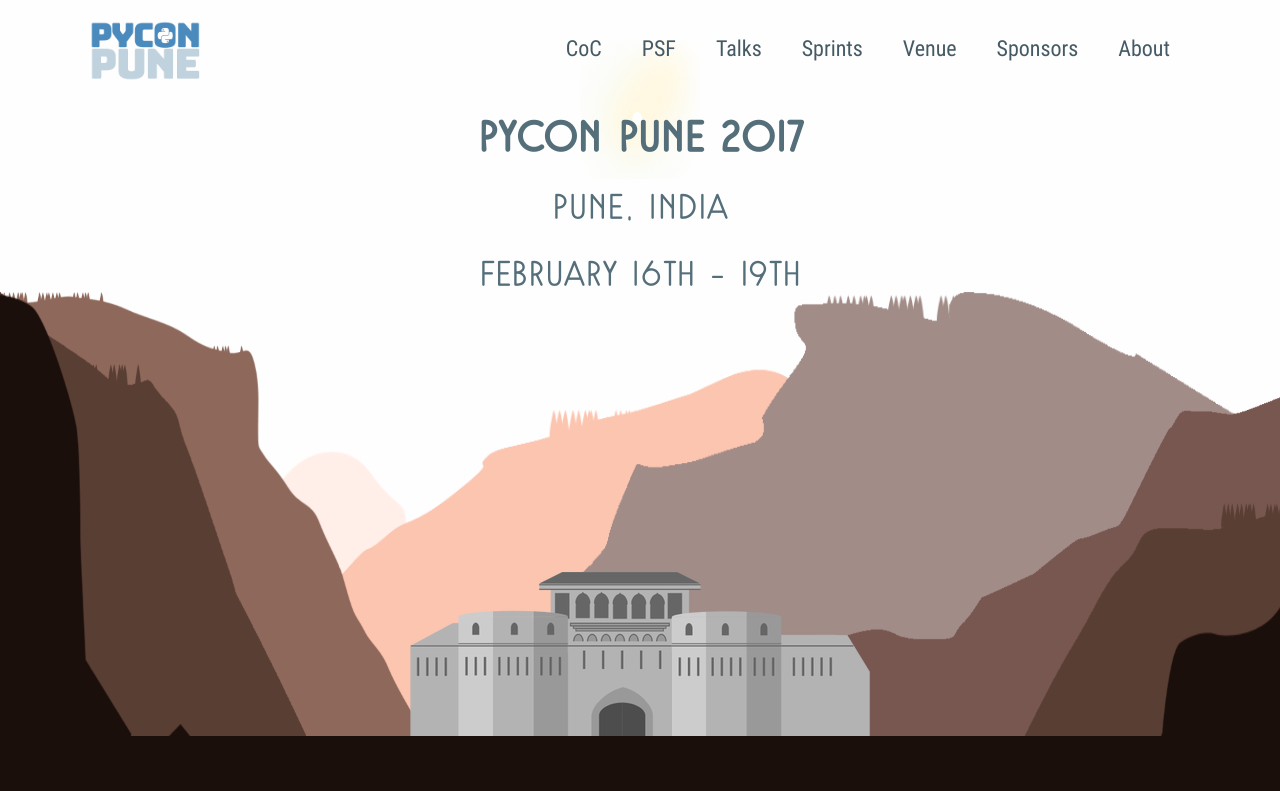
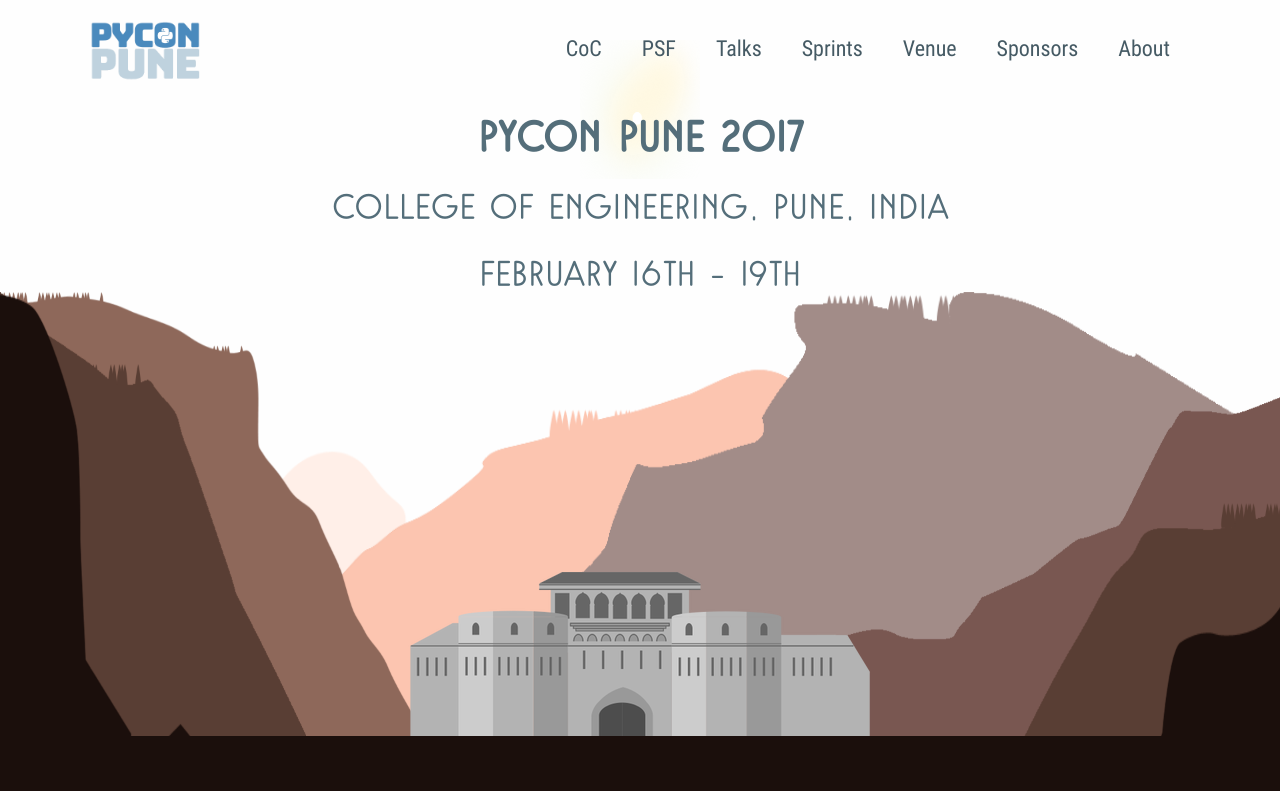
Before and after one commit to PyConPune/pune.pycon.org, a Python web app: template templates/index.html in a window 1280 px wide. Shown: the top 791 px of the page. Run offline with Jinja, Linux system fonts and the light colour scheme; the template is opened without the code that fills it, so the values that code supplies are empty; some libraries are stand-ins or nearby versions.

Commit message:
Specify the complete college venue

```diff
--- a/index.html
+++ b/index.html
@@ -62,7 +62,7 @@
             <div class="clear"></div>
             <div class="align-center uppercase heading-block" id="headerDetails">
                 <h1>Pycon Pune 2017</h1>
-                <h2>Pune, India</h2>
+                <h2>College of Engineering, Pune, India</h2>
                 <h2>February 16th - 19th</h2>
             </div>
         </div><!-- nav -->
--- a/templates/index.html
+++ b/templates/index.html
@@ -22,7 +22,7 @@
             <div class="clear"></div>
             <div class="align-center uppercase heading-block" id="headerDetails">
                 <h1>Pycon Pune 2017</h1>
-                <h2>Pune, India</h2>
+                <h2>College of Engineering, Pune, India</h2>
                 <h2>February 16th - 19th</h2>
             </div>
         </div><!-- nav -->
```
